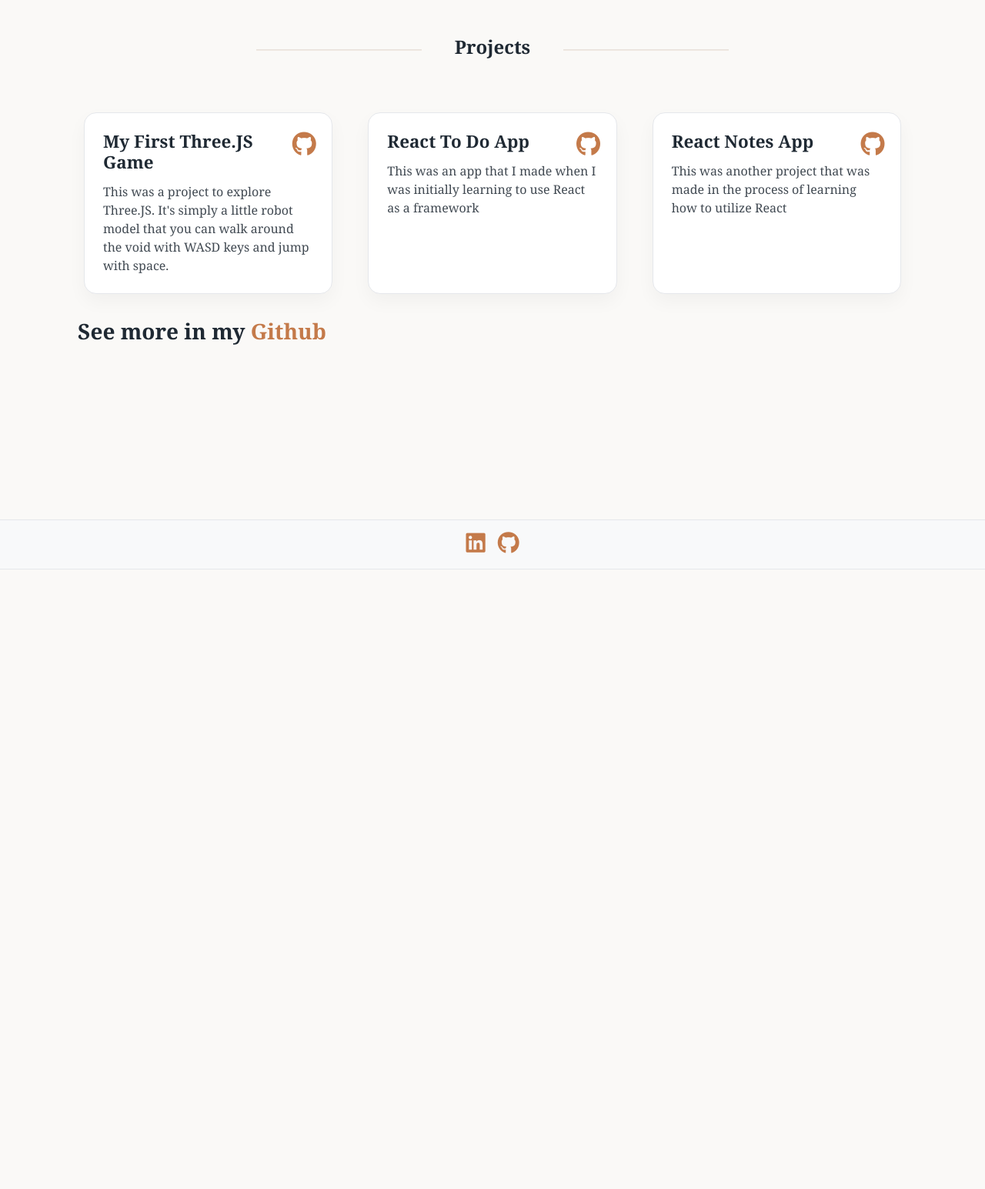
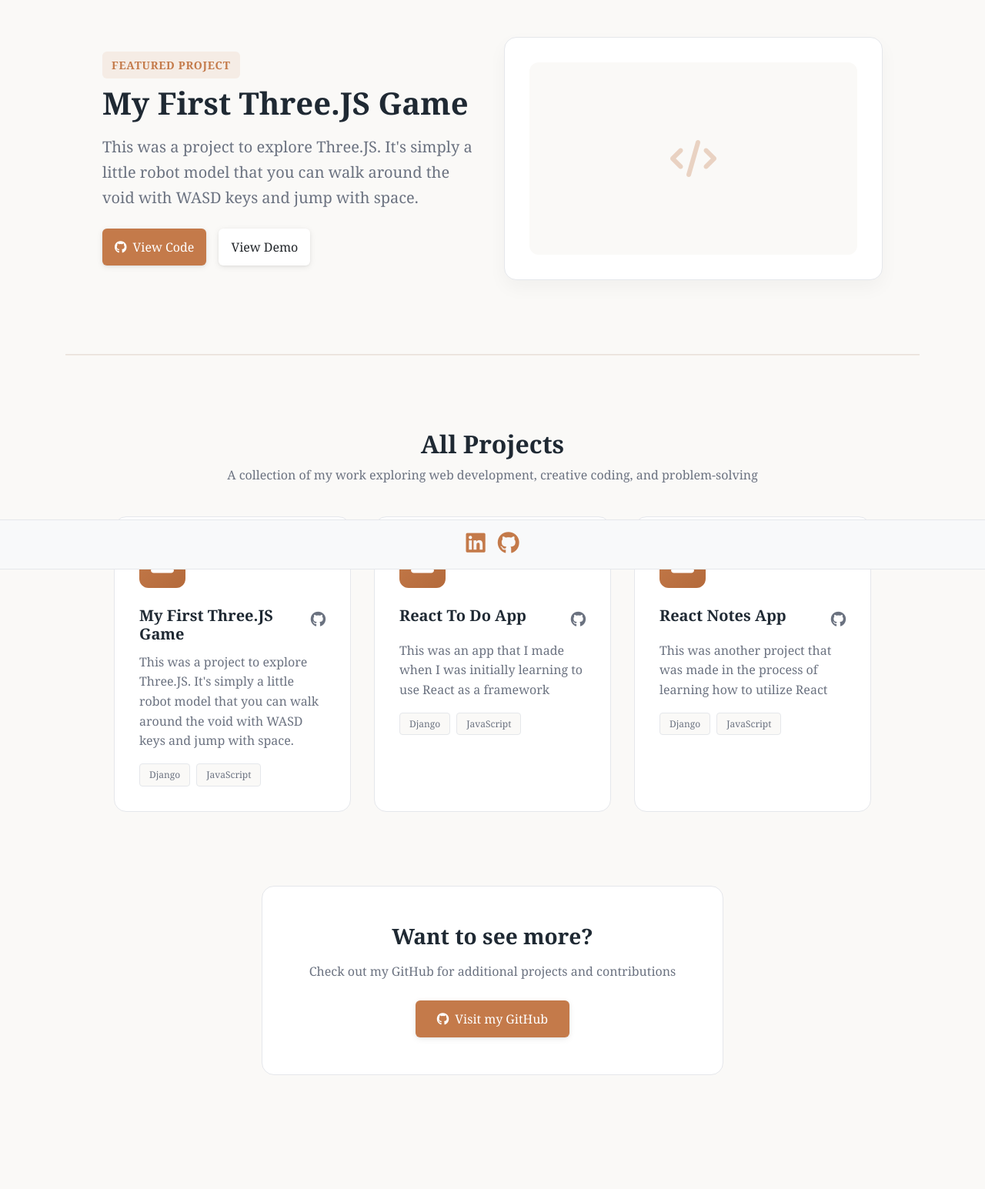
Before and after one commit to Angelica-Rees/resume-site, a Django app: page /projects/ in a window 1280 px wide. Shown: the part 60-1605 px from the top of the page at 77% size. Before the commit the page ends 800 px from the top, so only its background shows below. Run offline with Django 5.2, Linux system fonts and the light colour scheme; data comes from the database, SQL or seed files in the repository; both versions use the stored data as it was after the commit; parts of the project's set-up code (start-up, migrations or seed data) failed here and were passed over; some libraries are stand-ins or nearby versions.

Commit message:
added new project layout

```diff
--- a/resume_project/core/static/js/pills.js
+++ b/resume_project/core/static/js/pills.js
@@ -36,6 +36,8 @@ document.addEventListener("DOMContentLoaded", () => {
             } else if (matchesAll) {
                 card.classList.add("highlight");
                 card.classList.remove("dimmed");
+                pills.forEach(function (p) {
+                    p.disabled = false});
 
                 // Only highlight pills inside this card that are active
                 pills.forEach(p => {
--- a/resume_project/core/static/styles.css
+++ b/resume_project/core/static/styles.css
@@ -132,14 +132,18 @@ p {
    Buttons
 -------------------------- */
 .btn {
+  background-color: var(--bg-card);
+  border: none;
   border-radius: 0.375rem;
   font-weight: 500;
   padding: 12px 28px;
+  box-shadow: 0 2px 8px rgba(0, 0, 0, 0.08), 0 1px 3px rgba(0, 0, 0, 0.06);
+  transition: transform 0.2s ease, box-shadow 0.2s ease;
 }
 
 .btn:hover {
   transform: translateY(-1px);
-  box-shadow: 0 16px 35px rgba(0, 0, 0, 0.45);
+  box-shadow: 0 8px 20px rgba(0, 0, 0, 0.12), 0 3px 8px rgba(0, 0, 0, 0.08);
 }
 
 .btn-primary {
@@ -171,12 +175,9 @@ p {
 
 [id^="orbitCanvas"] {
   position: absolute;
-  top: 0;
-  left: 0;
-  width: 100%;
-  height: 100%;
   pointer-events: none;
   z-index: 0;
+  /* Size and position set by JavaScript in resizeCanvas() */
 }
 
 [id^="orbitButton"] {
@@ -311,3 +312,183 @@ footer {
   outline: none;
   box-shadow: none;
 }
+
+/* -------------------------
+   Projects Alternative Styles
+-------------------------- */
+/* Badge Accent */
+.badge-accent {
+  display: inline-block;
+  padding: 0.35rem 0.75rem;
+  background-color: rgba(196, 122, 74, 0.1);
+  color: var(--accent);
+  border-radius: 0.375rem;
+  font-size: 0.875rem;
+  font-weight: 600;
+  text-transform: uppercase;
+  letter-spacing: 0.05em;
+}
+
+/* Featured Project Preview Card */
+.project-preview-card {
+  background: var(--bg-card);
+  border-radius: 16px;
+  padding: 2rem;
+  box-shadow: 0 10px 25px rgba(0, 0, 0, 0.04);
+  border: 1px solid var(--border-soft);
+  min-height: 300px;
+}
+
+.project-preview-placeholder {
+  display: flex;
+  align-items: center;
+  justify-content: center;
+  min-height: 250px;
+  background: var(--bg-main);
+  border-radius: 12px;
+}
+
+/* Alternative Project Cards */
+.project-card-alt {
+  position: relative;
+  background: var(--bg-card);
+  border-radius: 16px;
+  padding: 2rem;
+  border: 1px solid var(--border-soft);
+  transition: all 0.3s ease;
+  overflow: hidden;
+  height: 100%;
+  display: flex;
+  flex-direction: column;
+}
+
+.project-card-alt:hover {
+  transform: translateY(-8px);
+  box-shadow: 0 20px 40px rgba(0, 0, 0, 0.1);
+  border-color: var(--border-accent);
+}
+
+.project-card-alt:hover .project-overlay {
+  opacity: 1;
+}
+
+/* Project Icon */
+.project-icon-wrapper {
+  margin-bottom: 1.5rem;
+}
+
+.project-icon {
+  width: 60px;
+  height: 60px;
+  background: linear-gradient(135deg, var(--accent) 0%, var(--accent-hover) 100%);
+  border-radius: 12px;
+  display: flex;
+  align-items: center;
+  justify-content: center;
+  color: white;
+  font-size: 1.5rem;
+}
+
+/* Project Content */
+.project-content {
+  flex: 1;
+}
+
+.project-title {
+  color: var(--text-main);
+  font-weight: 600;
+  font-size: 1.25rem;
+}
+
+.project-description {
+  color: var(--text-muted);
+  line-height: 1.6;
+  margin-top: 0.75rem;
+}
+
+.github-icon-link {
+  color: var(--text-muted);
+  font-size: 1.25rem;
+  transition: color 0.2s ease;
+}
+
+.github-icon-link:hover {
+  color: var(--accent);
+}
+
+/* Project Tags */
+.project-tags {
+  display: flex;
+  flex-wrap: wrap;
+  gap: 0.5rem;
+}
+
+.project-tag {
+  display: inline-block;
+  padding: 0.25rem 0.75rem;
+  background: var(--bg-main);
+  color: var(--text-muted);
+  border-radius: 0.25rem;
+  font-size: 0.75rem;
+  font-weight: 500;
+  border: 1px solid var(--border-soft);
+}
+
+/* Hover Overlay */
+.project-overlay {
+  position: absolute;
+  top: 0;
+  left: 0;
+  right: 0;
+  bottom: 0;
+  background: linear-gradient(135deg, rgba(196, 122, 74, 0.95) 0%, rgba(180, 106, 59, 0.95) 100%);
+  display: flex;
+  align-items: center;
+  justify-content: center;
+  opacity: 0;
+  transition: opacity 0.3s ease;
+  border-radius: 16px;
+}
+
+.overlay-content {
+  text-align: center;
+}
+
+.overlay-link {
+  color: white;
+  font-weight: 600;
+  font-size: 1.1rem;
+  text-decoration: none;
+  display: inline-flex;
+  align-items: center;
+  padding: 0.75rem 1.5rem;
+  background: rgba(255, 255, 255, 0.2);
+  border-radius: 0.375rem;
+  transition: background 0.2s ease;
+}
+
+.overlay-link:hover {
+  background: rgba(255, 255, 255, 0.3);
+  color: white;
+}
+
+/* CTA Section */
+.cta-section {
+  max-width: 600px;
+  margin: 0 auto;
+  padding: 3rem 2rem;
+  background: var(--bg-card);
+  border-radius: 16px;
+  border: 1px solid var(--border-soft);
+}
+
+/* Responsive adjustments */
+@media (max-width: 768px) {
+  .project-card-alt {
+    margin-bottom: 1.5rem;
+  }
+
+  .project-preview-card {
+    margin-top: 2rem;
+  }
+}
--- a/resume_project/core/templates/home.html
+++ b/resume_project/core/templates/home.html
@@ -12,11 +12,11 @@
         </p>
         <div class="row py-3">
             <div class="btn-wrapper py-3 px-3">
+                <a href="{% url 'projects' %}" class="btn btn-primary" id="orbitButton1">View Projects</a>
                 <canvas id="orbitCanvas1"></canvas>
-                <a href="{% url 'projects' %}" class="btn btn-primary" id="orbitButton1">View Projects</a>
             </div>
             <div class="py-3 px-3">
-                <a href="#" class="btn">Download Resume</a>
+                <a href="{% static 'resume.pdf' %}" class="btn" download="Angelica_Rees_Resume.pdf">Download Resume</a>
             </div>
         </div>
 
@@ -86,7 +86,7 @@
                 <a href="#" class="btn btn-primary" id="orbitButton3">View Demo</a>
             </div>
             <div class="py-3 px-3">
-                <a href="https://github.com/Angelica-Rees" target="_blank" class="btn">View Code</a>
+                <a href="https://github.com/Angelica-Rees/Three_JS_First_Game" target="_blank" class="btn">View Code</a>
             </div>
         </div>
 
--- /dev/null
+++ b/resume_project/core/templates/projects_alternative.html
@@ -0,0 +1,106 @@
+{% extends "base.html" %}
+{% block content %}
+{% load static %}
+
+<!-- Hero Section with Featured Project -->
+<div class="row align-items-center py-5 px-lg-5">
+    <div class="col-md-6">
+        <span class="badge-accent mb-2">Featured Project</span>
+        <h1 class="mb-3">{{ projects.0.title }}</h1>
+        <p class="lead text-muted mb-4">
+            {{ projects.0.description }}
+        </p>
+        <div class="d-flex" style="gap: 1rem;">
+            <a href="{{ projects.0.github_link }}" target="_blank" class="btn btn-primary px-3">
+                <i class="fab fa-github mr-2"></i>View Code
+            </a>
+            <a href="#" class="btn px-3">View Demo</a>
+        </div>
+    </div>
+    <div class="col-md-6">
+        <!-- Placeholder for project screenshot/image -->
+        <div class="project-preview-card">
+            <div class="project-preview-placeholder">
+                <i class="fas fa-code fa-3x" style="color: var(--accent); opacity: 0.3;"></i>
+            </div>
+        </div>
+    </div>
+</div>
+
+<hr class="soft-divider">
+
+<!-- All Projects Grid Section -->
+<div class="container-fluid py-5">
+    <div class="row mb-4 text-center">
+        <div class="col">
+            <h2>All Projects</h2>
+            <p class="text-muted">A collection of my work exploring web development, creative coding, and
+                problem-solving</p>
+        </div>
+    </div>
+
+    <!-- Projects Grid with Alternating Layout -->
+    <div class="row g-4 px-lg-5">
+        {% for project in projects %}
+        <div class="col-md-6 col-lg-4">
+            <div class="project-card-alt">
+                <!-- Project Icon/Image Area -->
+                <div class="project-icon-wrapper">
+                    <div class="project-icon">
+                        <i class="fas fa-laptop-code"></i>
+                    </div>
+                </div>
+
+                <!-- Project Content -->
+                <div class="project-content">
+                    <div class="d-flex justify-content-between align-items-start mb-2">
+                        <h4 class="project-title mb-0">{{ project.title }}</h4>
+                        {% if project.github_link %}
+                        <a href="{{ project.github_link }}" target="_blank" class="github-icon-link">
+                            <i class="fab fa-github"></i>
+                        </a>
+                        {% endif %}
+                    </div>
+
+                    <p class="project-description">
+                        {{ project.description }}
+                    </p>
+
+                    <!-- Technology Tags (if you add them later) -->
+                    <div class="project-tags mt-3">
+                        <!-- Placeholder tags - can be dynamically added later -->
+                        <span class="project-tag">Django</span>
+                        <span class="project-tag">JavaScript</span>
+                    </div>
+                </div>
+
+                <!-- Hover Overlay -->
+                <div class="project-overlay">
+                    <div class="overlay-content">
+                        <a href="{{ project.github_link }}" target="_blank" class="overlay-link">
+                            View Project <i class="fas fa-arrow-right ml-2"></i>
+                        </a>
+                    </div>
+                </div>
+            </div>
+        </div>
+        {% endfor %}
+    </div>
+</div>
+
+<!-- CTA Section -->
+<div class="row py-5 text-center">
+    <div class="col">
+        <div class="cta-section">
+            <h3 class="mb-3">Want to see more?</h3>
+            <p class="text-muted mb-4">Check out my GitHub for additional projects and contributions</p>
+            <a href="https://github.com/Angelica-Rees" target="_blank" class="btn btn-primary">
+                <i class="fab fa-github mr-2"></i>Visit my GitHub
+            </a>
+        </div>
+    </div>
+</div>
+
+
+<script src="{% static 'js/carousel.js' %}"></script>
+{% endblock %}
--- a/resume_project/core/views.py
+++ b/resume_project/core/views.py
@@ -14,7 +14,7 @@ def jobs(request):
 
 def projects(request):
     projects = Project.objects.all()
-    return render(request, "projects.html", {"projects": projects})
+    return render(request, "projects_alternative.html", {"projects": projects})
 
 
 def contact(request):
```
Also changed, not shown: resume_project/core/static/js/particles.js (+25 -10 lines), resume_project/core/migrations/0001_initial.py, resume_project/core/migrations/0002_descriptionitem_job_delete_todoitem_and_more.py (deleted), resume_project/core/migrations/0003_alter_job_date_ended.py (deleted), resume_project/core/migrations/0004_job_company.py (deleted), resume_project/core/migrations/0005_project.py (deleted), resume_project/core/migrations/0006_project_github_link.py (deleted), resume_project/core/migrations/0007_skillitem.py (deleted), resume_project/core/migrations/0008_remove_skillitem_job_skillitem_jobs.py (deleted), resume_project/core/migrations/0009_alter_job_options.py (deleted), resume_project/core/migrations/0010_alter_job_options.py (deleted), resume_project/core/migrations/0011_alter_job_options_job_current.py (deleted), resume_project/db.sqlite3, 1 other file.
